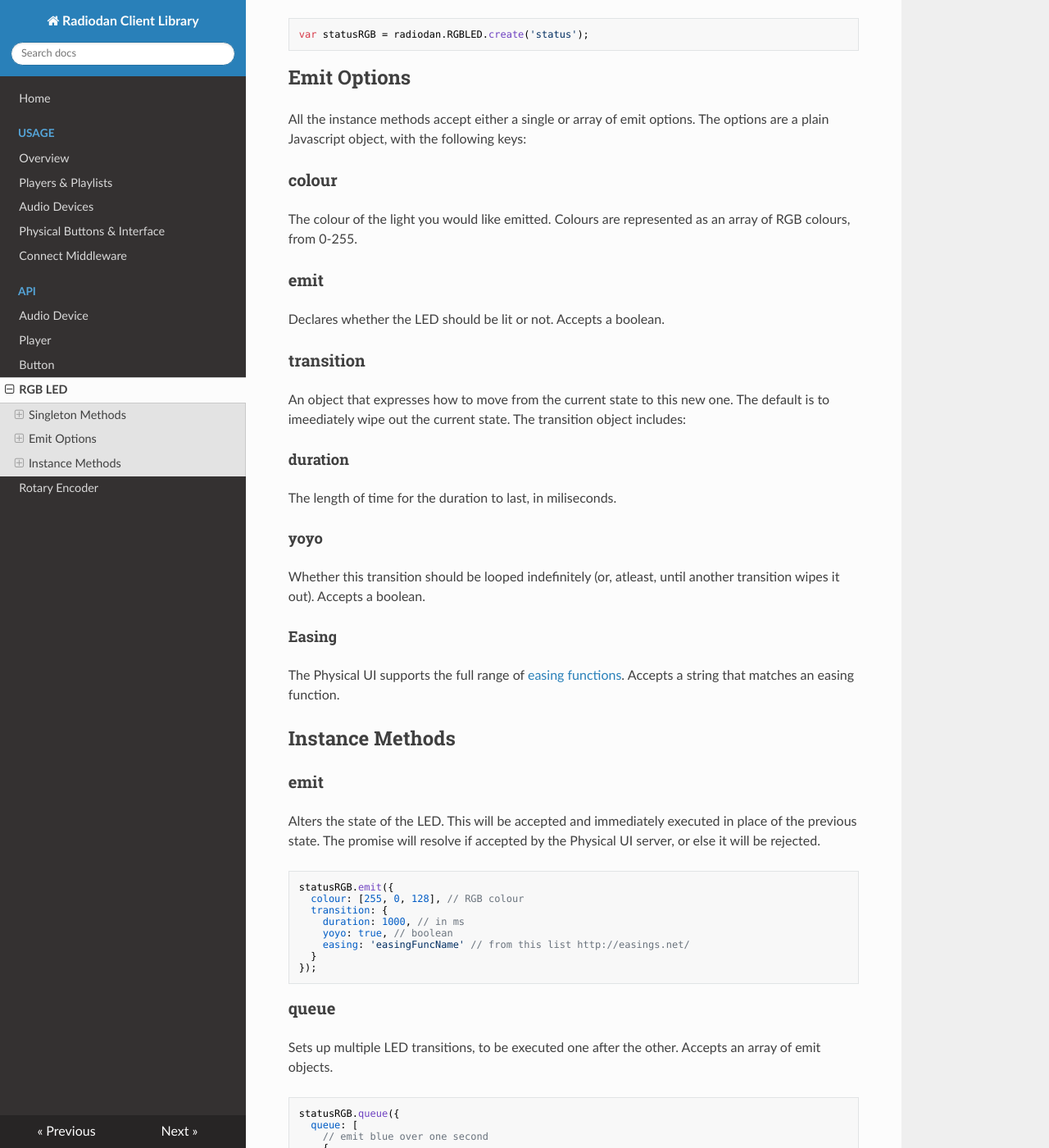
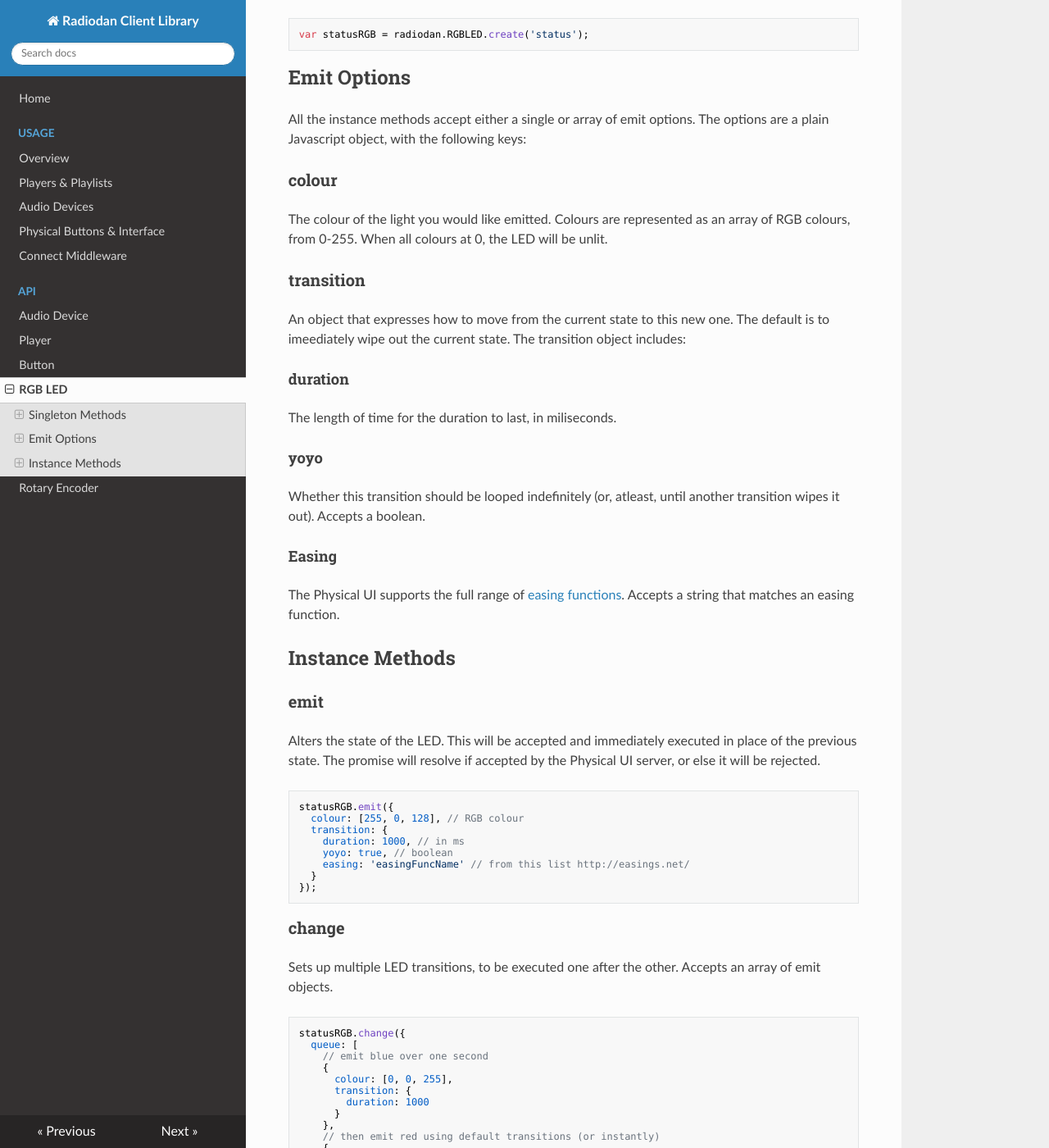
Before and after one commit to radiodan/radiodan-client.js, an MkDocs documentation site: the page built from docs/api/rgb-led.md, in a window 1280 px wide and 1400 px high, scrolled down 341 px. Shown: the whole window at 82% size. Built offline with MkDocs 1.6.1, drawn with Linux system fonts in a browser that asks for light colours; nearby versions of some CDN libraries; old or Windows-style settings are respelled for this version of MkDocs.

Commit message:
Fix RGBLED commands

````diff
--- a/docs/api/rgb-led.md
+++ b/docs/api/rgb-led.md
@@ -21,11 +21,7 @@ options are a plain Javascript object, with the following keys:
 ### colour
 
 The colour of the light you would like emitted. Colours are represented as an
-array of RGB colours, from 0-255.
-
-### emit
-
-Declares whether the LED should be lit or not. Accepts a boolean.
+array of RGB colours, from 0-255. When all colours at 0, the LED will be unlit.
 
 ### transition
 
@@ -67,13 +63,13 @@ statusRGB.emit({
 });
 ```
 
-### queue
+### change
 
 Sets up multiple LED transitions, to be executed one after the other. Accepts an
 array of emit objects.
 
 ```javascript
-statusRGB.queue({
+statusRGB.change({
   queue: [
     // emit blue over one second
     {
````
